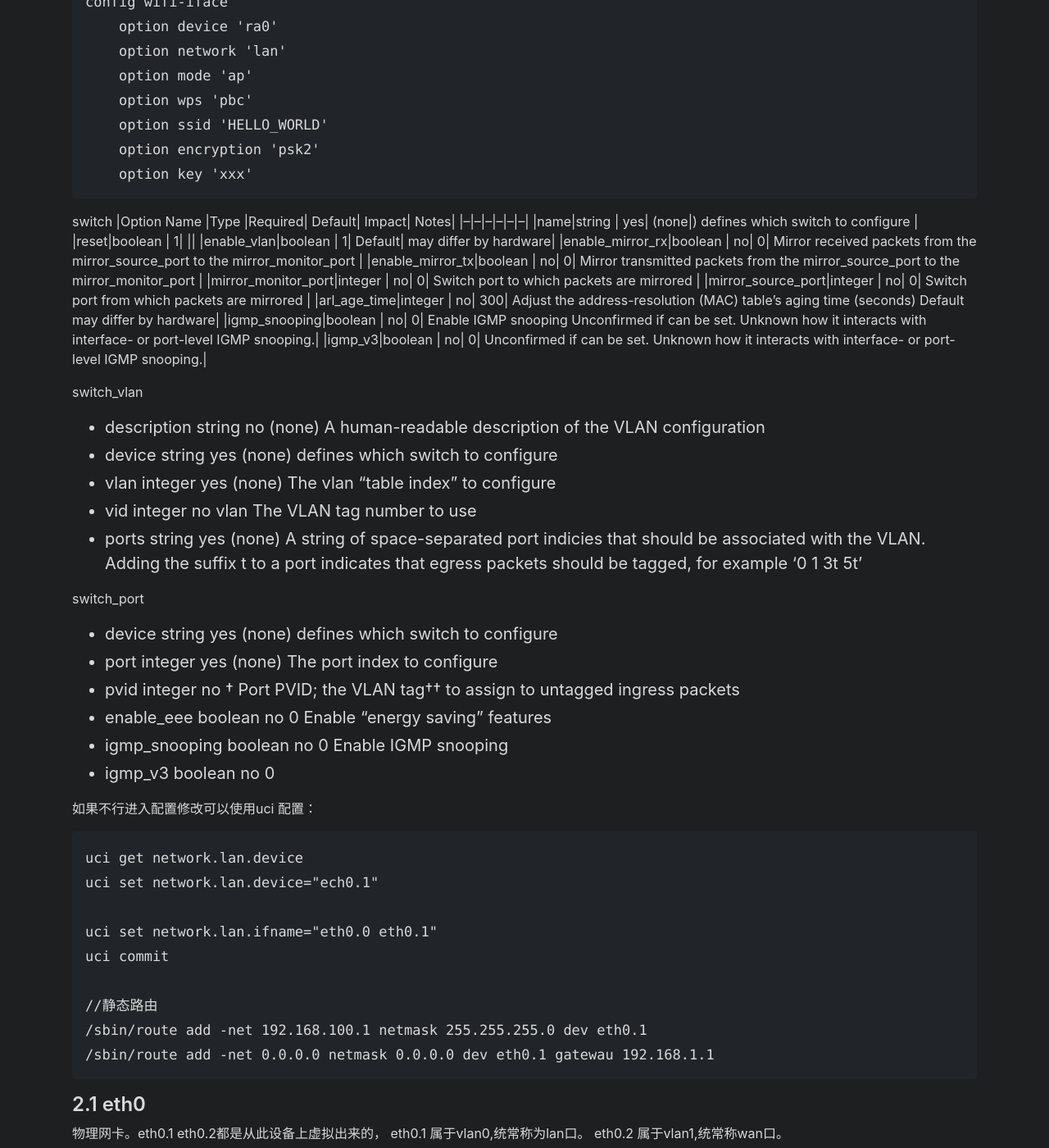
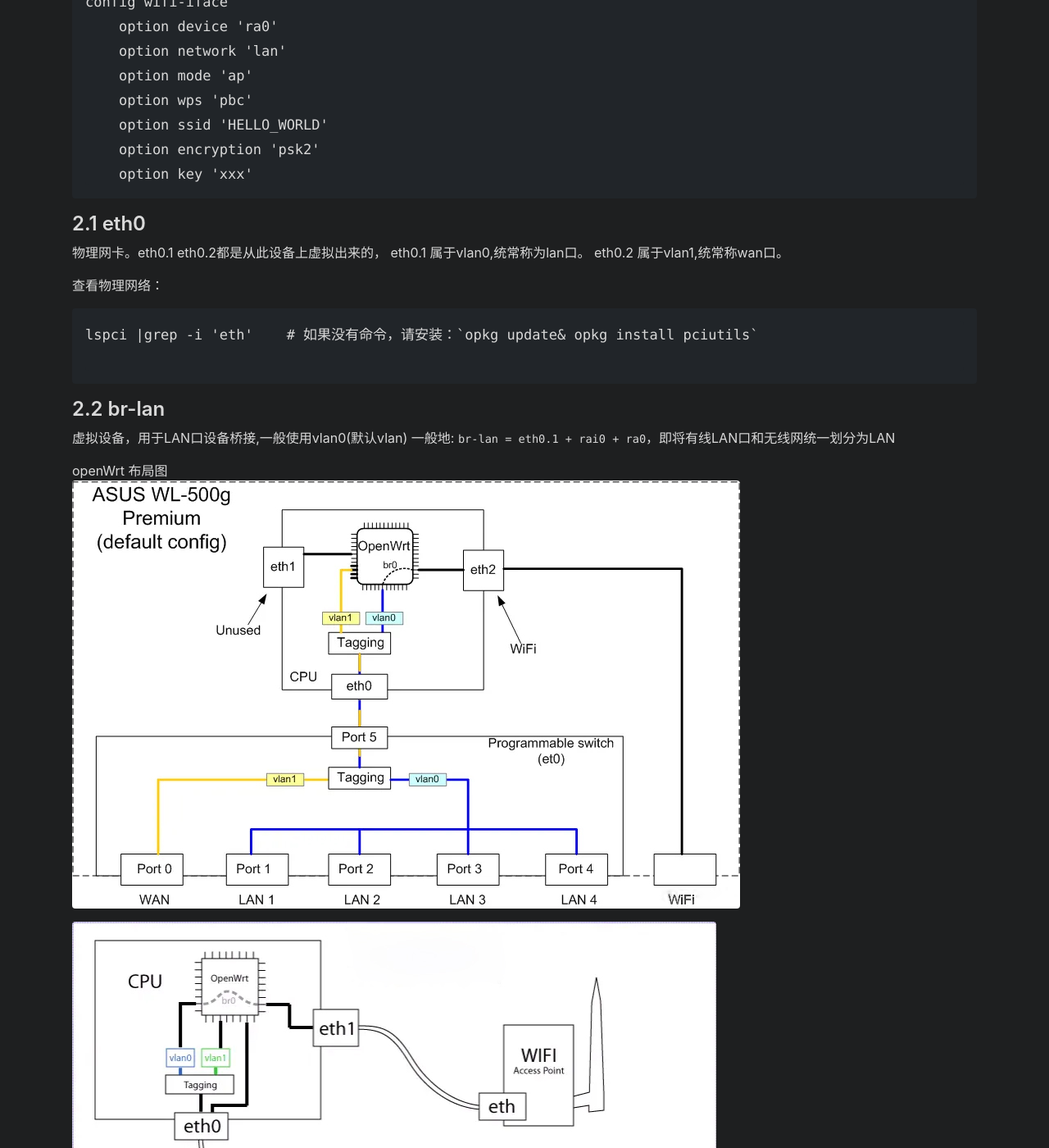
Before and after one commit to co6co/doc, a Jekyll site: the page built from _posts/2023-07-28-openWrt.md, in a window 1280 px wide and 1400 px high, scrolled down 4544 px. Shown: the whole window at 82% size. Built offline with Jekyll 4.4.1, drawn with Linux system fonts in a browser that asks for light colours; some of the changed text lies outside the part shown.

Commit message:
Update 2023-07-28-openWrt.md

````diff
--- a/_posts/2023-07-28-openWrt.md
+++ b/_posts/2023-07-28-openWrt.md
@@ -148,48 +148,6 @@
     option key 'xxx'
 ```
 
-
-switch
-|Option Name	|Type	|Required|	Default|	Impact|	Notes|
-|--|--|--|--|--|--|
-|name|string                    |	yes|	(none|)	defines which switch to configure	|
-|reset|boolean                  |		1|		||
-|enable_vlan|boolean                    |		1|		Default| may differ by hardware|
-|enable_mirror_rx|boolean                   |	no|	0|	Mirror received packets from the mirror_source_port to the mirror_monitor_port	|
-|enable_mirror_tx|boolean                   |	no|	0|	Mirror transmitted packets from the mirror_source_port to the mirror_monitor_port	|
-|mirror_monitor_port|integer                    |	no|	0|	Switch port to which packets are mirrored	|
-|mirror_source_port|integer                 |	no|	0|	Switch port from which packets are mirrored	|
-|arl_age_time|integer                   |	no|	300|	Adjust the address-resolution (MAC) table's aging time (seconds)	Default may differ by hardware|
-|igmp_snooping|boolean                  |	no|	0|	Enable IGMP snooping	Unconfirmed if can be set. Unknown how it interacts with interface- or port-level IGMP snooping.|
-|igmp_v3|boolean                    |	no|	0|		Unconfirmed if can be set. Unknown how it interacts with interface- or port-level IGMP snooping.|
-
-switch_vlan
--   description	string	no	(none)	A human-readable description of the VLAN configuration
--   device	string	yes	(none)	defines which switch to configure
--   vlan	integer	yes	(none)	The vlan “table index” to configure
--   vid	integer	no	vlan	The VLAN tag number to use
-- ports	string	yes	(none)	A string of space-separated port indicies that should be associated with the VLAN. Adding the suffix t to a port indicates that egress packets should be tagged, for example '0 1 3t 5t'
-
-switch_port
-- device	string	yes	(none)	defines which switch to configure
-- port	integer	yes	(none)	The port index to configure
-- pvid	integer	no	†	Port PVID; the VLAN tag†† to assign to untagged ingress packets
-- enable_eee	boolean	no	0	Enable “energy saving” features
-- igmp_snooping	boolean	no	0	Enable IGMP snooping
-- igmp_v3	boolean	no	0
-
-如果不行进入配置修改可以使用uci 配置：
-```
-uci get network.lan.device
-uci set network.lan.device="ech0.1"
-
-uci set network.lan.ifname="eth0.0 eth0.1"
-uci commit
-
-//静态路由
-/sbin/route add -net 192.168.100.1 netmask 255.255.255.0 dev eth0.1
-/sbin/route add -net 0.0.0.0 netmask 0.0.0.0 dev eth0.1 gatewau 192.168.1.1
-```
 ## 2.1 eth0
 物理网卡。eth0.1 eth0.2都是从此设备上虚拟出来的，
 eth0.1 属于vlan0,统常称为lan口。
@@ -239,3 +197,46 @@
 
 - 无线虚拟接口: wlan0, wlan0_1, ath3, ath_monitor, ...
     Linux无线子系统。每个WNIC总是有一个物理网络接口，称为主接口，主接口是不可见的。根据主接口配置的无线操作模式，创建诸如 ad-hoc (IBSS), managed , AP , WDS, mesh point, monitor 这些具有不同属性的无线虚拟网络接口，在默认情况下它们被自动创建。当WNIC驱动程序被加载时，总是会有主接口和至少一个虚拟接口!
+
+
+# 3. switch
+|Option Name	|Type	|Required|	Default|	Impact|	Notes|
+|--|--|--|--|--|--|
+|name|string                    |	yes|	(none)	defines which switch to configure	|||
+|reset|boolean                  |		1|		|||
+|enable_vlan|boolean                    |		1|		Default| may differ by hardware||
+|enable_mirror_rx|boolean                   |	no|	0|	Mirror received packets from the mirror_source_port to the mirror_monitor_port	||
+|enable_mirror_tx|boolean                   |	no|	0|	Mirror transmitted packets from the mirror_source_port to the mirror_monitor_port	||
+|mirror_monitor_port|integer                    |	no|	0|	Switch port to which packets are mirrored	||
+|mirror_source_port|integer                 |	no|	0|	Switch port from which packets are mirrored	||
+|arl_age_time|integer                   |	no|	300|	Adjust the address-resolution (MAC) table's aging time (seconds)	Default may differ by hardware||
+|igmp_snooping|boolean                  |	no|	0|	Enable IGMP snooping	Unconfirmed if can be set. Unknown how it interacts with interface- or port-level IGMP snooping.||
+|igmp_v3|boolean                    |	no|	0|		Unconfirmed if can be set. Unknown how it interacts with interface- or port-level IGMP snooping.||
+
+# 3.1 switch_vlan
+-   description	string	no	(none)	A human-readable description of the VLAN configuration
+-   device	string	yes	(none)	defines which switch to configure
+-   vlan	integer	yes	(none)	The vlan “table index” to configure
+-   vid	integer	no	vlan	The VLAN tag number to use
+- ports	string	yes	(none)	A string of space-separated port indicies that should be associated with the VLAN. Adding the suffix t to a port indicates that egress packets should be tagged, for example '0 1 3t 5t'
+
+switch_port
+- device	string	yes	(none)	defines which switch to configure
+- port	integer	yes	(none)	The port index to configure
+- pvid	integer	no	†	Port PVID; the VLAN tag†† to assign to untagged ingress packets
+- enable_eee	boolean	no	0	Enable “energy saving” features
+- igmp_snooping	boolean	no	0	Enable IGMP snooping
+- igmp_v3	boolean	no	0
+
+如果不行进入配置修改可以使用uci 配置：
+```
+uci get network.lan.device
+uci set network.lan.device="ech0.1"
+
+uci set network.lan.ifname="eth0.0 eth0.1"
+uci commit
+
+//静态路由
+/sbin/route add -net 192.168.100.1 netmask 255.255.255.0 dev eth0.1
+/sbin/route add -net 0.0.0.0 netmask 0.0.0.0 dev eth0.1 gatewau 192.168.1.1
+```
````
